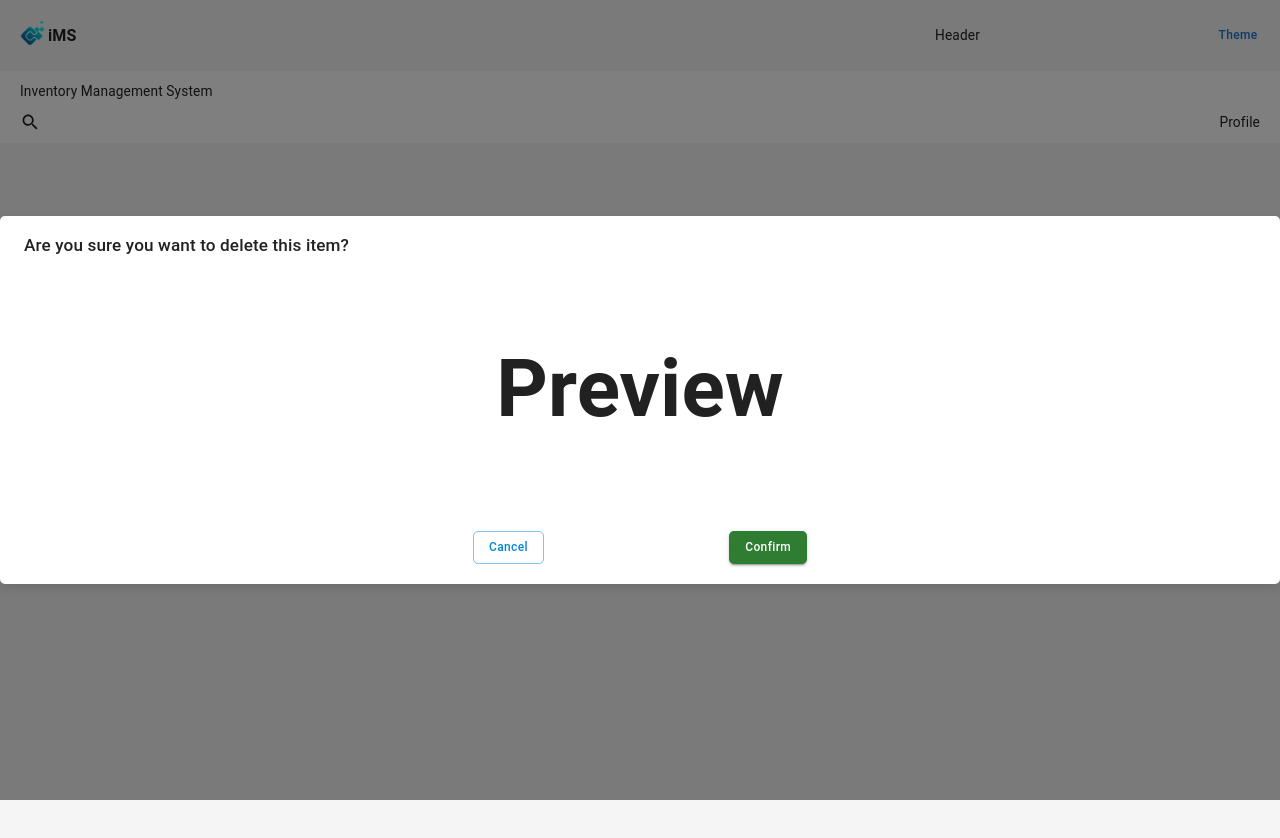
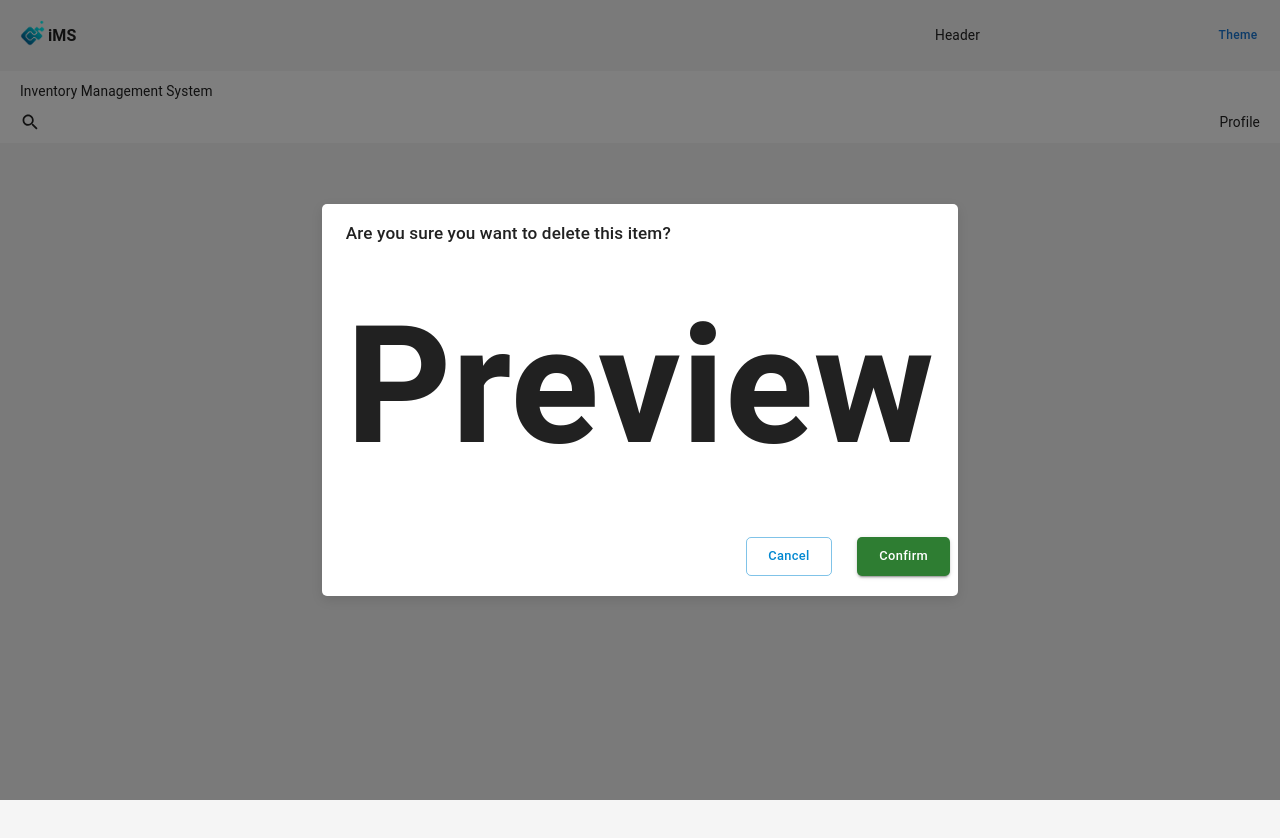
Before and after one commit to Acher0N/iMS, a React (Vite) app: page / in a window 1280 px wide. Both pictures are taken after a click on the button "Delete Item". Shown: the top 838 px of the page. Built offline with nearby package versions, Linux system fonts and the light colour scheme.

Commit message:
first commit

```diff
--- a/package.json
+++ b/package.json
@@ -24,6 +24,7 @@
     "react": "^18.3.1",
     "react-dom": "^18.3.1",
     "react-redux": "^9.1.2",
+    "react-toastify": "^10.0.6",
     "redux": "^5.0.1",
     "redux-persist": "^6.0.0",
     "uuid": "^11.0.2",
--- a/src/App.jsx
+++ b/src/App.jsx
@@ -1,12 +1,14 @@
 import { Box, CssBaseline, Button } from "@mui/material";
 import { Titlebar, Logo, Confirm, Header } from "./components";
 import { useState } from "react";
+import { toast } from "react-toastify";
 
 const App = () => {
   const [isConfirmOpen, setConfirmOpen] = useState(false);
 
   const handleDelete = () => {
     setConfirmOpen(false);
+    toast("Item deleted successfully!");
   };
 
   return (
@@ -26,8 +28,11 @@ const App = () => {
           onCancel={() => setConfirmOpen(false)}
           fullscreen={false} // Use fullscreen only when needed
         >
-          <h1 style={{ textAlign: "center", fontSize: "5rem" }}>Preview</h1>
+          <h1 style={{ textAlign: "center", fontSize: "10.25rem", margin: "0" }}>Preview</h1>
         </Confirm>
+        <Button variant="contained" color="success" onClick={() => toast.info("Item added successfully!")}>
+          Toast
+        </Button>
       </Box>
     </Box>
   );
--- a/src/components/Confirm/Confirm.jsx
+++ b/src/components/Confirm/Confirm.jsx
@@ -26,13 +26,13 @@ const Confirm = ({
       fullWidth={!fullscreen} // Ensure width is restricted when not fullscreen
       sx={{
         "& .MuiDialog-paper": {
+          borderRadius: "5px",
+          backgroundImage: "none",
           margin: fullscreen ? "16px" : "auto", // Add margin on all sides for fullscreen
           padding: fullscreen ? "16px" : "0", // Add padding when fullscreen
-          width: fullscreen ? "auto" : "100%", // Adjust width for fullscreen mode
-          maxWidth: fullscreen ? "none" : "100%", // Remove maxWidth restriction in fullscreen
           height: fullscreen ? "auto" : "auto", // Allow for auto height in fullscreen mode
-          backgroundImage: "none",
-          borderRadius: "5px",
+          minWidth: fullscreen ? "auto" : "400px", // Adjust width for fullscreen mode
+          maxWidth: fullscreen ? "none" : "max-content", // Remove maxWidth restriction in fullscreen
         },
       }}
       aria-labelledby="confirm-dialog-title"
@@ -47,13 +47,13 @@ const Confirm = ({
       >
         {children}
       </DialogContent>
-      <DialogActions sx={{ pb: "20px", display: "flex", justifyContent: "space-between", width: "350px", m: "0 auto" }}>
+      <DialogActions sx={{ pb: "20px", display: "flex", justifyContent: "space-between", width: "220px", ml: "auto" }}>
         {showCancel && (
-          <Button onClick={onCancel} color="info" variant="outlined">
+          <Button onClick={onCancel} color="info" variant="outlined" size="large">
             {cancelText}
           </Button>
         )}
-        <Button onClick={onConfirm} color="success" variant="contained">
+        <Button onClick={onConfirm} color="success" variant="contained" size="large">
           {confirmText}
         </Button>
       </DialogActions>
--- a/src/main.jsx
+++ b/src/main.jsx
@@ -1,9 +1,11 @@
 import App from "./App.jsx";
 import { Provider } from "react-redux";
 import { PersistGate } from "redux-persist/integration/react"; // If you're using redux-persist
+import { createRoot } from "react-dom/client";
 import store, { persistor } from "./redux/Store";
-import { createRoot } from "react-dom/client";
 import ThemeConfig from "./theme/Theme.jsx";
+import "./scss/index.scss";
+import "react-toastify/dist/ReactToastify.css";
 
 createRoot(document.getElementById("root")).render(
   <Provider store={store}>
--- /dev/null
+++ b/src/scss/_Base.scss
@@ -0,0 +1,3 @@
+* {
+  user-select: none;
+}
--- /dev/null
+++ b/src/scss/index.scss
@@ -0,0 +1 @@
+@use "./Base.scss";
--- a/src/theme/Theme.jsx
+++ b/src/theme/Theme.jsx
@@ -3,6 +3,8 @@ import { ThemeProvider, createTheme, CssBaseline } from "@mui/material";
 import { useSelector, useDispatch } from "react-redux";
 import { usePalette } from "./Palette";
 // import { toggleMode } from "../redux/reducers/Theme.reducer";
+import { ToastContainer } from "react-toastify";
+import { Bounce } from "react-toastify";
 
 const custom_font_size = 0.75;
 
@@ -48,6 +50,37 @@ const ThemeConfig = ({ children }) => {
       <CssBaseline />
       {children}
       {/* <button onClick={() => dispatch(toggleMode())}>Toggle Theme</button> */}
+      {/* <ToastContainer
+        position="top-center"
+        autoClose={2000}
+        hideProgressBar
+        limit={3}
+        newestOnTop
+        closeOnClick
+        rtl={false}
+        pauseOnFocusLoss
+        draggable
+        pauseOnHover
+        theme={theme.palette.mode}
+        transition={Bounce}
+      /> */}
+
+      <ToastContainer
+        position="top-right"
+        autoClose={2000}
+        hideProgressBar={false}
+        newestOnTop={true}
+        closeOnClick
+        rtl={false}
+        limit={5}
+        pauseOnFocusLoss
+        draggable
+        pauseOnHover
+        // stacked
+        // theme="colored"
+        theme={theme.palette.mode}
+        transition={Bounce}
+      />
     </ThemeProvider>
   );
 };
```
Also changed, not shown: 2 other files (tests, documents, lock files or other folders).
